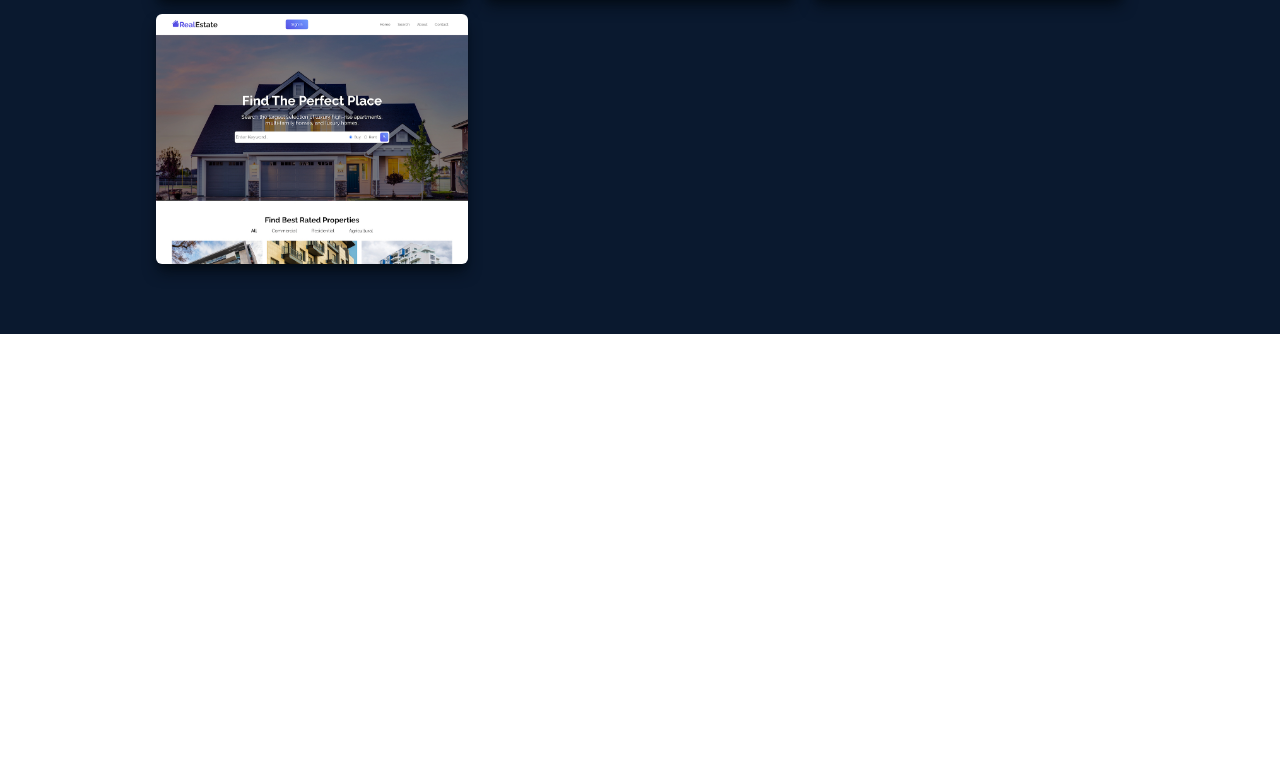
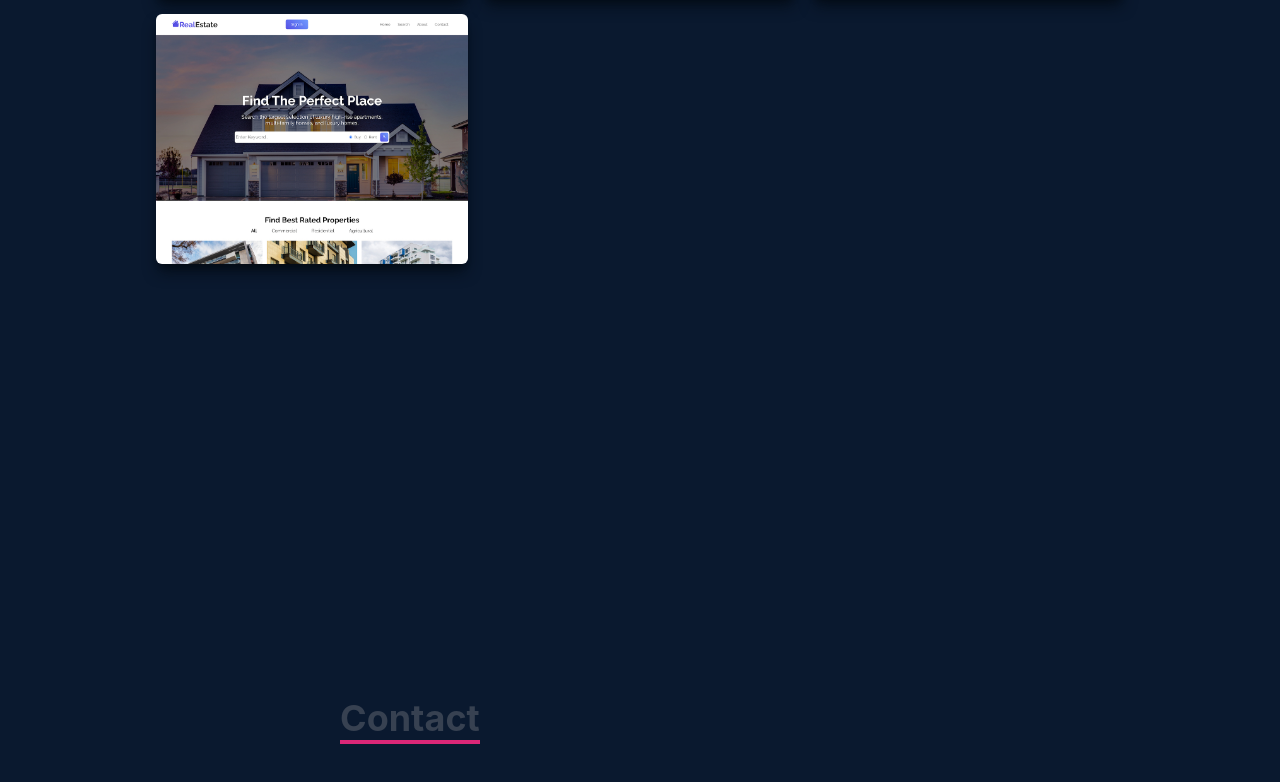
Before and after one commit to disotocastro/portfolio-react, a React (Create React App) app: page / in a window 1280 px wide. Shown: the part 2866-3648 px from the top of the page. Before the commit the page ends 3200 px from the top, so only its background shows below. Built offline with nearby package versions, Linux system fonts and the light colour scheme; the HTML template or start-up script is replaced by a standard one.

Commit message:
ADD: Contacts

```diff
--- a/src/App.js
+++ b/src/App.js
@@ -3,6 +3,7 @@ import Home from './components/Home';
 import About from "./components/About";
 import Skills from "./components/Skills";
 import Work from "./components/Work";
+import Contact from './components/Contact';
 
 function App() {
   return (
@@ -12,6 +13,7 @@ function App() {
       <About />
       <Skills />
       <Work />
+      <Contact />
     </div>
   );
 }
--- /dev/null
+++ b/src/components/Contact.jsx
@@ -0,0 +1,16 @@
+import React from 'react';
+
+const Contact = () => {
+  return (
+    <div name='contact' className='w-full h-screen bg-[#0a192f] flex justify-center items-center p-4'>
+      <form action="" className='flex flex-col max-w-[600px] w-full'>
+        <div className='pb-8'>
+          <p className='text-4xl font-bold inline border-b-4 border-pink-600 text-gray-700'>Contact</p>
+        </div>
+      </form>
+
+    </div>
+  );
+};
+
+export default Contact
```
